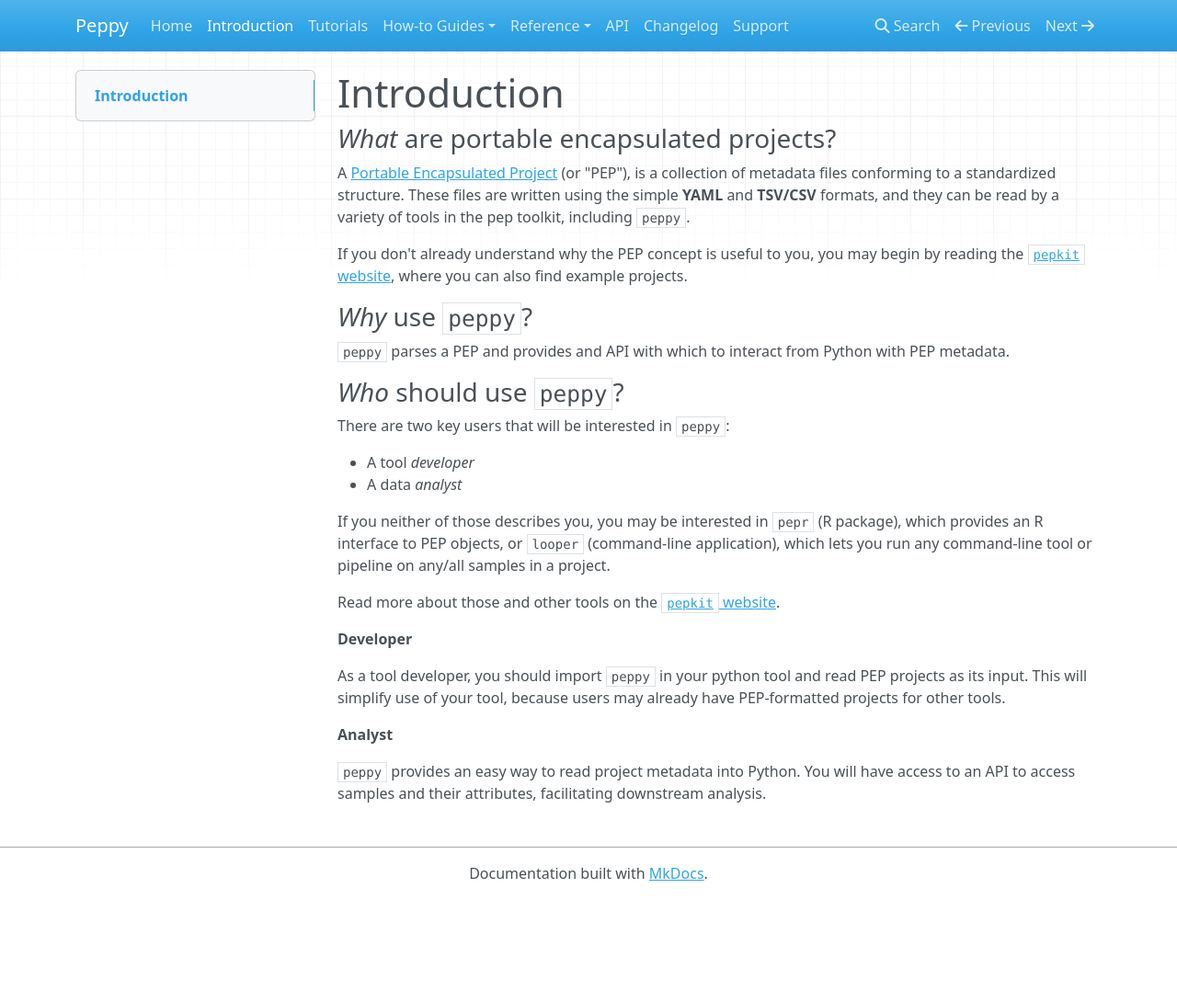
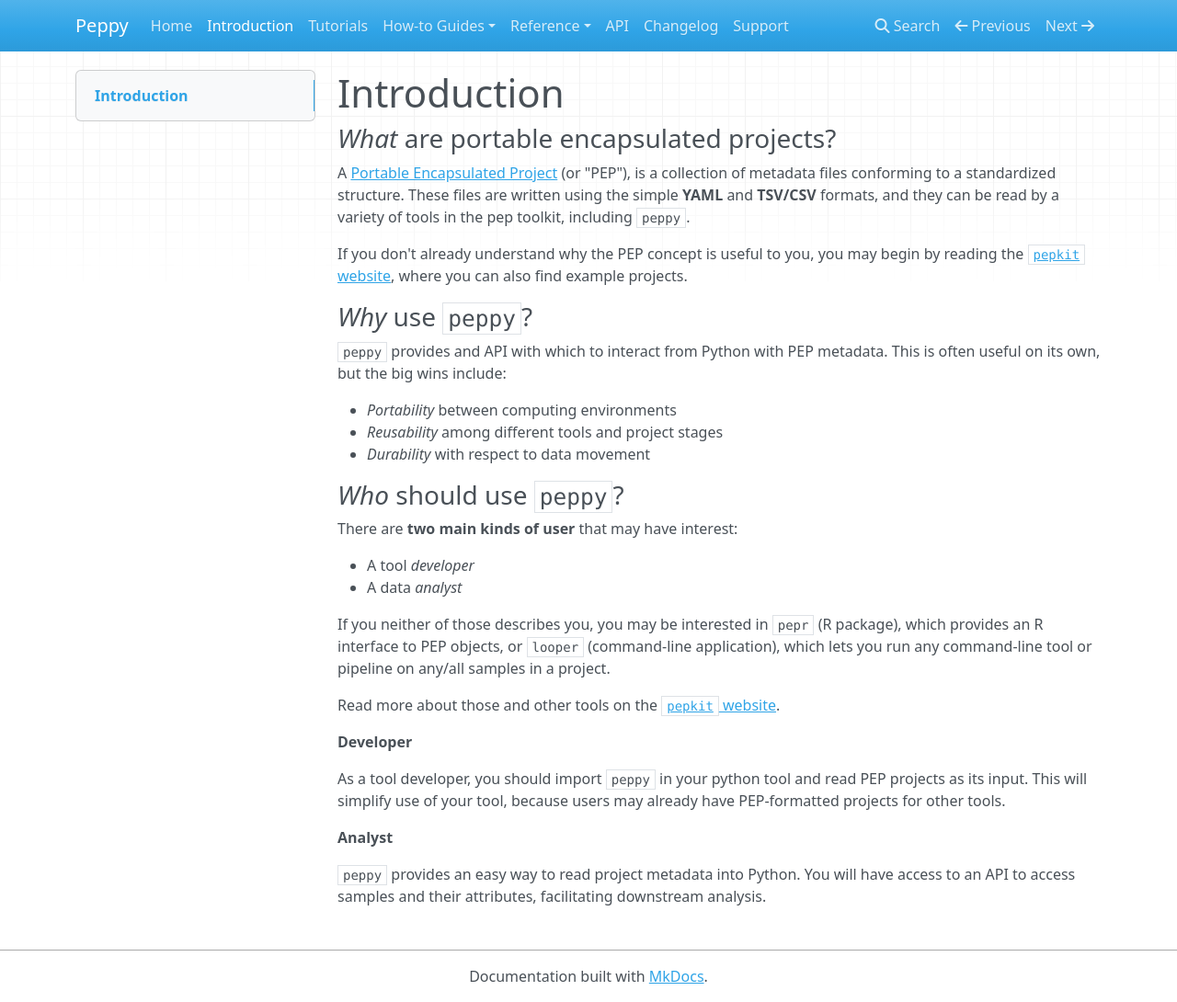
Before and after one commit to pepkit/peppy, an MkDocs documentation site: the page built from docs/docs/intro.md, in a window 1280 px wide and 1090 px high. Shown: the whole window at 92% size. Built offline with MkDocs 1.6.1, drawn with Linux system fonts in a browser that asks for light colours; nearby versions of some CDN libraries.

Commit message:
cosmetically improve intro page

```diff
--- a/docs/docs/intro.md
+++ b/docs/docs/intro.md
@@ -13,11 +13,16 @@
 
 ### *Why* use `peppy`?
 
-`peppy` parses a PEP and provides and API with which to interact from Python with PEP metadata.
+`peppy` provides and API with which to interact from Python with PEP metadata.
+This is often useful on its own, but the big wins include:
+
+- *Portability* between computing environments
+- *Reusability* among different tools and project stages
+- *Durability* with respect to data movement
 
 ### *Who* should use `peppy`?
 
-There are two key users that will be interested in `peppy`:
+There are **two main kinds of user** that may have interest:
 
 - A tool *developer*
 - A data *analyst*
```
